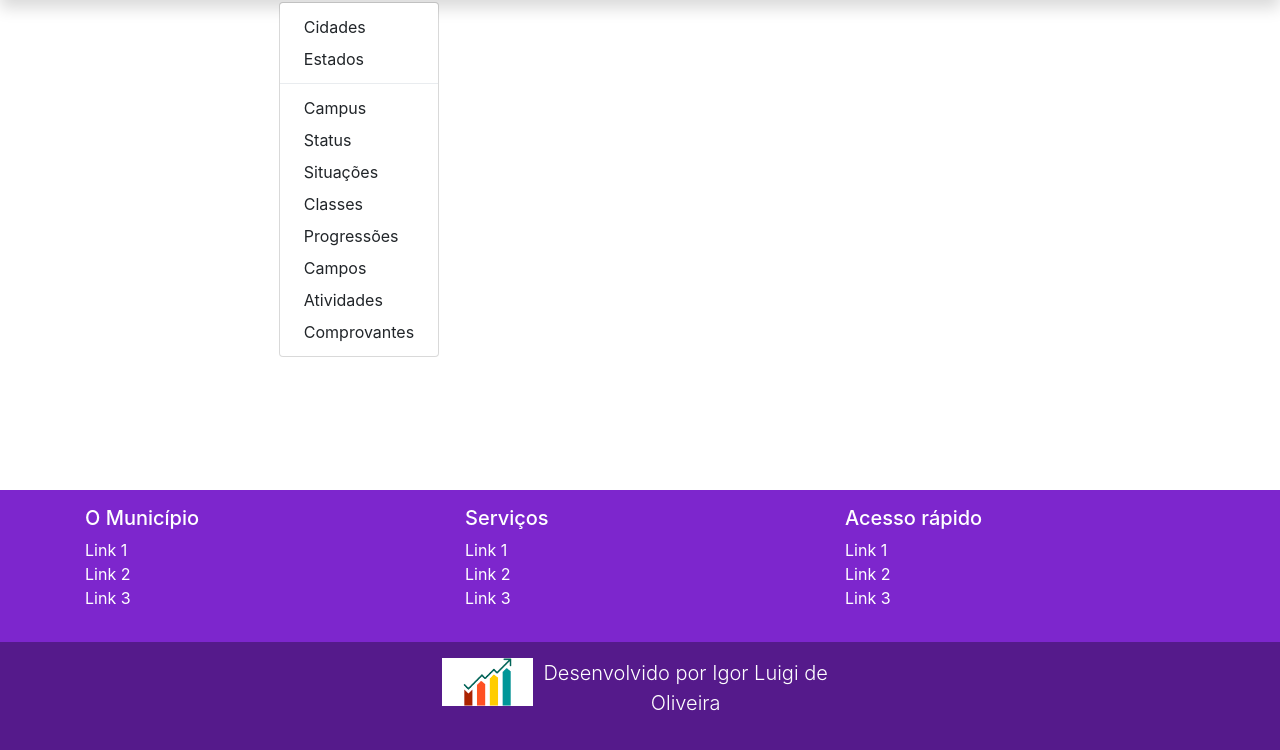
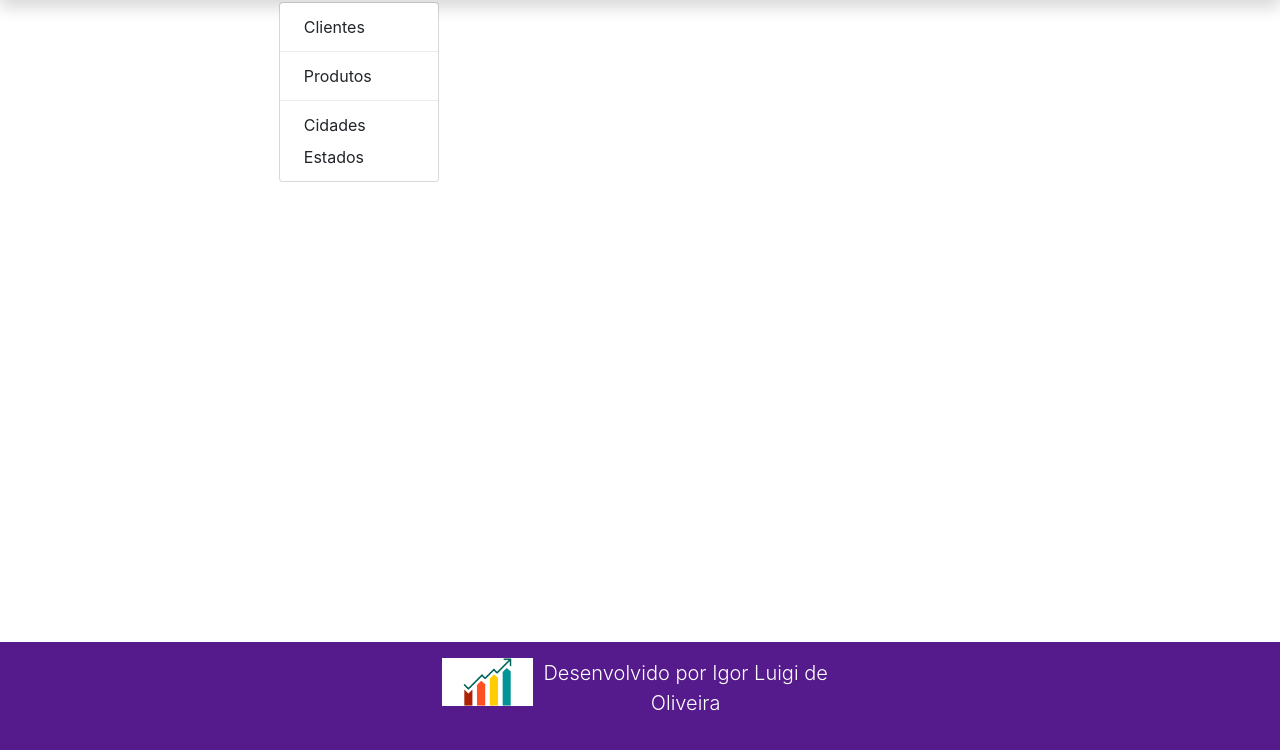
Before and after one commit to IgorLuigi/Controle-de-Estoque, a Django app: page /sobre/ in a window 1280 px wide, after a click on "Cadastros". Shown: the part 50-800 px from the top of the page. Run offline with Django 3.2, Linux system fonts and the light colour scheme; some libraries are stand-ins or nearby versions; some web fonts are replaced.

Commit message:
Criando Links para as URL's

```diff
--- a/paginas/templates/paginas/modelo.html
+++ b/paginas/templates/paginas/modelo.html
@@ -81,17 +81,13 @@
                             </a>
                             <div class="dropdown-menu" aria-labelledby="navbarDropdownMenuLink">
 
+                                <a class="dropdown-item" href="">Clientes</a>
+                                <div class="dropdown-divider"></div>
+                                <a class="dropdown-item" href="">Produtos</a>
+                                <div class="dropdown-divider"></div>
                                 <a class="dropdown-item" href="">Cidades</a>
                                 <a class="dropdown-item" href="">Estados</a>
-                                <div class="dropdown-divider"></div>
-                                <a class="dropdown-item" href="">Campus</a>
-                                <a class="dropdown-item" href="">Status</a>
-                                <a class="dropdown-item" href="">Situações</a>
-                                <a class="dropdown-item" href="">Classes</a>
-                                <a class="dropdown-item" href="">Progressões</a>
-                                <a class="dropdown-item" href="">Campos</a>
-                                <a class="dropdown-item" href="">Atividades</a>
-                                <a class="dropdown-item" href="">Comprovantes</a>
+
 
                             </div>
                         </li>
@@ -159,7 +155,7 @@
 
         <!-- Bloco acima do rodapé com links -->
         {% block rodape-links %}
-        <div class="container-fluid bg text-white p-3">
+        <!-- <div class="container-fluid bg text-white p-3">
             <div class="container">
                 <div class="row">
                     <div class="col-sm">
@@ -188,7 +184,7 @@
                     </div>
                 </div>
             </div>
-        </div>
+        </div> -->
         {% endblock %}
 
 
--- a/paginas/templates/paginas/sobre.html
+++ b/paginas/templates/paginas/sobre.html
@@ -6,11 +6,6 @@
 <title>Sobre</title>
 {% endblock %}
 
-{% block destaque %}
-    <div class="bg-light">
-
-    </div>
-{% endblock%}
 
 {% block conteudo %}
     <h2></h2>
```
Also changed, not shown: db.sqlite3.
